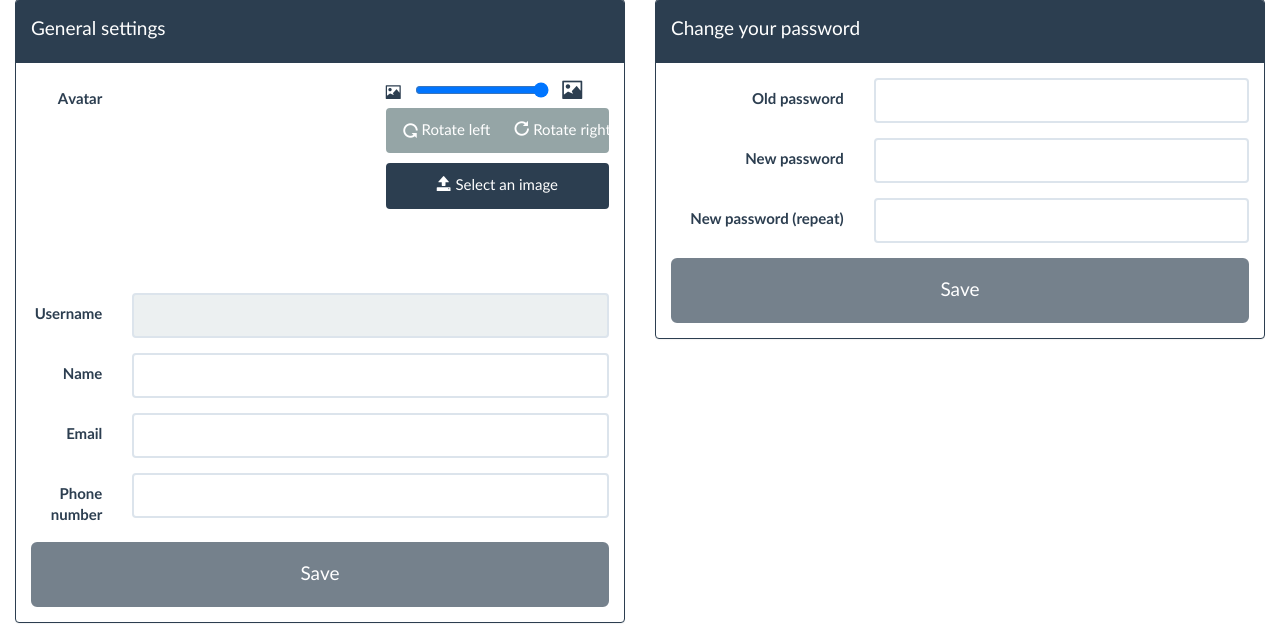
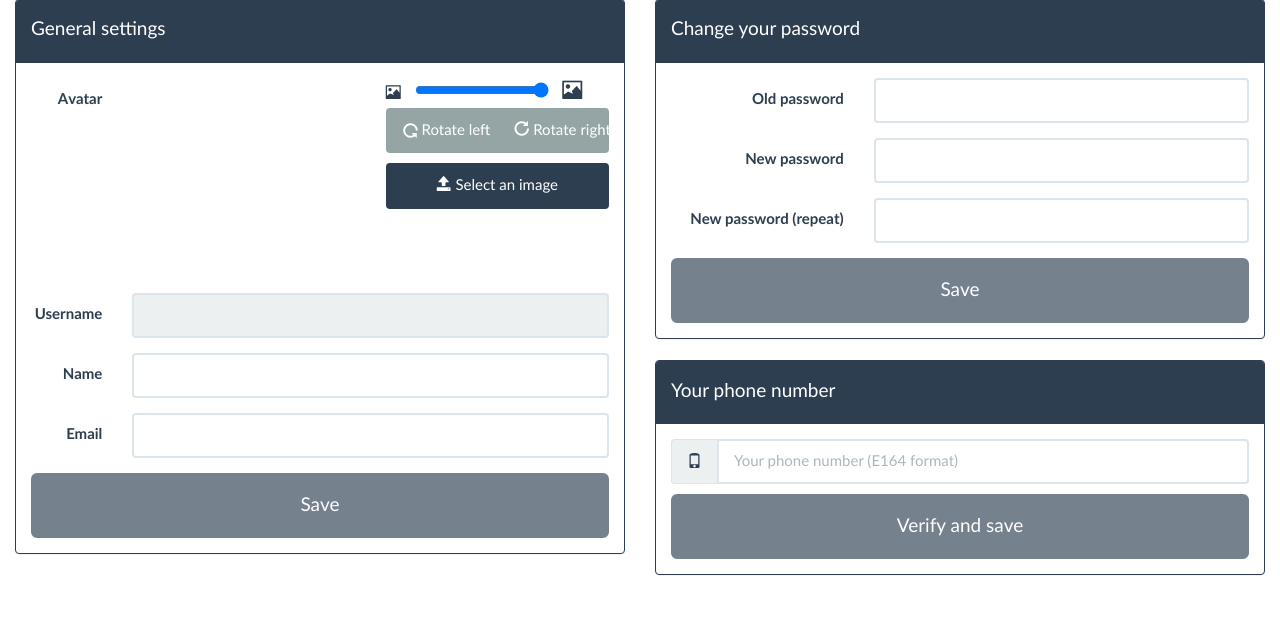
Before and after one commit to aqimon/aqimon_web, a Python web app: template MakerWeek/templates/user/settings.html in a window 1280 px wide. Shown: the part 198-842 px from the top of the page. After the commit the page ends 773 px from the top, so only its background shows below. Run offline with Jinja, Linux system fonts and the light colour scheme; the template is opened without the code that fills it, so the values that code supplies are empty.

Commit message:
Implement SMS verification

```diff
--- a/MakerWeek/async.py
+++ b/MakerWeek/async.py
@@ -33,3 +33,9 @@ def deleteClient(clientID):
 def exportClient(clientID, format, compression):
     redis = getRedis()
     redis.publish("export_client", json.dumps({"clientID": clientID, "format": format, "compression": compression}))
+
+
+def sendSMSVerify(phone, verifyCode):
+    redis = getRedis()
+    redis.publish("sms", json.dumps(
+        {"dst": phone, "transactional": True, "msg": "Your verification code is {}".format(verifyCode)}))
--- a/MakerWeek/async_queue/async_queue.py
+++ b/MakerWeek/async_queue/async_queue.py
@@ -7,11 +7,14 @@ from redis import StrictRedis
 from MakerWeek.async_queue.delete_client import DeleteClient
 from MakerWeek.async_queue.export import ExportClient
 from MakerWeek.async_queue.mail import Mail
+from MakerWeek.async_queue.mail_ses import SESMailVerify
 from MakerWeek.async_queue.notification import Notification
 from MakerWeek.async_queue.sms import SMS
 
 table = {
     "mail": Mail(),
+    # "mail": SESMail(),
+    "mail_verify": SESMailVerify(),
     "notification": Notification(),
     "delete_client": DeleteClient(),
     "export_client": ExportClient(),
--- a/MakerWeek/authentication.py
+++ b/MakerWeek/authentication.py
@@ -29,7 +29,6 @@ def register():
     username = request.form['username']
     password = request.form['password']
     email = request.form['email']
-    phone = request.form['phone']
     User.add(username, password, email, phone)
     return redirect("/login?created")
 
--- a/MakerWeek/realtime.py
+++ b/MakerWeek/realtime.py
@@ -115,5 +115,5 @@ def handleIncoming(data):
 def broadcastEvent(obj, private=False):
     if not private:
         realtimeServer.send(obj, json=True, room="index")
-    clientRoom = "client_{}".format(obj['clientID'])
+    clientRoom = "client_{}".format(obj['id'])
     realtimeServer.send(obj, json=True, room=clientRoom)
--- a/MakerWeek/static/js/user/settings.js
+++ b/MakerWeek/static/js/user/settings.js
@@ -1,13 +1,67 @@
-var generalButton=$("#general-submit"), passwordButton=$("#password-submit");
+var generalButton=$("#general-submit"), passwordButton=$("#password-submit"), phone;
 
 function enableGeneralButton(){
     generalButton.prop("disabled", false);
 }
 
-$("#phone, #realname, #email").on("input", enableGeneralButton)
+$("#verify-resend").on("click", function(){
+    $("#error-alert-modal").hide();
+    $("#verify-resend").html("Loading");
+    $("#verify-resend").prop("disabled", true);
+    $.getJSON("/ajax/resendPhoneVerification", {"phone": phone}, function(data){
+        if (data.result != "success"){
+            $("#verify-code-modal").modal('show');
+        }
+        $("#verify-resend").html("Resend code");
+        $("#verify-resend").prop("disabled", false);
+    })
+})
+
+
+$("#phone-submit").on("click", function(){
+    $("#success-alert").hide();
+    $("#error-alert").hide();
+    phone = $("#phone").val();
+    $("#phone-submit").html("Loading");
+    $("#phone-submit").prop("disabled", true);
+    $.getJSON("/ajax/initiatePhoneVerification", {"phone": phone}, function(data){
+        if (data.result == "invalid number"){
+            $("#error").text("Invalid phone number");
+            $("#error-alert").show(400);
+        } else {
+            $("#verify-code-modal").modal('show');
+        }
+        $("#phone-submit").html("Verify and save");
+        $("#phone-submit").prop("disabled", false);
+    })
+})
+
+$("#verify-submit").on("click", function(){
+    $("#error-alert-modal").hide();
+    $("#verify-submit").html("Loading");
+    $("#verify-submit").prop("disabled", true);
+    verifyCode = $("#verify-code").val();
+    $.getJSON("/ajax/answerPhoneVerification", {"phone": phone, "verifyCode": verifyCode}, function(data){
+        if (data.result == 'success') {
+            $("#verify-code-modal").modal('hide');
+            $("#success-alert").show(400);
+        } else {
+            $("#error-modal").text(data.result);
+            $("#error-alert-modal").show(400);
+        }
+        $("#verify-submit").html("Verify code");
+        $("#verify-submit").prop("disabled", false);
+    })
+})
+
+$("#realname, #email").on("input", enableGeneralButton)
 
 $("input[id|=password]").on("input", function(e){
     passwordButton.prop("disabled", false);
+})
+
+$("#phone").on("input", function(e){
+    $("#phone-submit").prop("disabled", false);
 })
 
 generalButton.click(function(){
@@ -17,12 +71,10 @@ generalButton.click(function(){
     generalButton.prop('disabled', true);
     data={
         email: $("#email").val(),
-        phone: $("#phone").val(),
         realname: $("#realname").val(),
         avatar: $('#image-cropper').cropit('export', {
                     type: 'image/jpeg',
-                    quality: 0.75,
-                    originalSize: true
+                    quality: 0.9
                 })
     }
     $.post("/ajax/user_settings/save_general", data, function(data){
--- a/MakerWeek/templates/authentication/register.html
+++ b/MakerWeek/templates/authentication/register.html
@@ -26,10 +26,7 @@
                 <span class="input-group-addon"><span class="glyphicon glyphicon-lock"></span></span>
                 <input type="password" name="password-repeat" placeholder="Your password (again)" class="form-control">
             </div>
-            <div class="input-group">
-                <span class="input-group-addon"><span class="glyphicon glyphicon-phone"></span></span>
-                <input type="text" name="phone" placeholder="Your phone number (E164 format)" class="form-control">
-            </div>
+            You can add your phone number later for notification purpose
             <button type="submit" class="btn btn-block btn-primary btn-lg">Submit</button>
         </form>
     </div>
--- a/MakerWeek/templates/map.html
+++ b/MakerWeek/templates/map.html
@@ -12,7 +12,7 @@
 </div>
 {% endblock %}
 {% block js %}
-<script src="/static/js/jquery.js"></script>
+{{ wsAuthInfo() }}
 <script src="/static/js/sprintf.js"></script>
 <script src="https://maps.googleapis.com/maps/api/js?key=AIzaSyAZTqvLB97t4V1CcpRgokk4KEt7QAV4adg&libraries=places&language=en&region=VN"></script>
 <script src="/static/js/socketio.js"></script>
--- a/MakerWeek/templates/tags.html
+++ b/MakerWeek/templates/tags.html
@@ -27,7 +27,5 @@
 <script>
     tagTitle = decodeURI("{{ tagTitle }}");
     resultLoad(resultPage);
-
-
 </script>
 {% endblock %}
--- a/MakerWeek/templates/user/settings.html
+++ b/MakerWeek/templates/user/settings.html
@@ -34,6 +34,15 @@
     .cropit-image-zoom-input[disabled] {
       opacity: .2;
     }
+    .modal-body {
+        text-align: center;
+    }
+    #verify-code {
+        margin: 10px auto;
+        max-width: 60%;
+        font-size: 25px;
+        text-align: center;
+    }
 </style>
 {% endblock %}
 {% block content %}
@@ -45,7 +54,7 @@
         <strong>Settings saved</strong>
     </div>
     <div class="alert alert-danger" role="alert" id="error-alert">
-        <strong>Oh nose!</strong> Whatever errors happened
+        <strong>Oh nose!</strong> Whatever errors happened: <span id="error"></span>
     </div>
     <div class="row">
         <div class="col-lg-6">
@@ -115,12 +124,6 @@
                                 <input id="email" type="text" class="form-control" value="{{ g.user.email }}">
                             </div>
                         </div>
-                        <div class="form-group">
-                            <label for="phone" class="control-label col-sm-2">Phone number</label>
-                            <div class="col-sm-10">
-                                <input id="phone" type="text" class="form-control" value="{{ g.user.phone }}">
-                            </div>
-                        </div>
                         <button type="submit" class="btn btn-block btn-primary btn-lg" id="general-submit"
                                 disabled>Save
                         </button>
@@ -161,6 +164,47 @@
                     </form>
                 </div>
             </div>
+            <div class="panel panel-primary">
+                <div class="panel-heading">
+                    <h4>
+                        Your phone number
+                    </h4>
+                </div>
+                <div class="panel-body">
+                    <form action="#" class="form-horizontal" onclick="return false;">
+                        <div class="input-group">
+                            <span class="input-group-addon"><span class="glyphicon glyphicon-phone"></span></span>
+                            <input type="text" id="phone" placeholder="Your phone number (E164 format)"
+                                   class="form-control" value="{{ g.user.phone }}">
+                        </div>
+                        <button type="submit" class="btn btn-block btn-primary btn-lg" id="phone-submit"
+                                disabled>Verify and save
+                        </button>
+                    </form>
+                </div>
+            </div>
+        </div>
+    </div>
+    <div class="modal fade" id="verify-code-modal">
+        <div class="modal-dialog">
+            <div class="modal-content">
+                <div class="modal-header">
+                    <button type="button" class="close" data-dismiss="modal" aria-hidden="true">&times;</button>
+                    <h4 class="modal-title">Verify your phone number</h4>
+                </div>
+                <div class="modal-body">
+                    <div class="alert alert-danger" role="alert" id="error-alert-modal">
+                        <strong>Oh nose!</strong> Whatever errors happened: <span id="error-modal"></span>
+                    </div>
+                    We've sent you a message containing a verify code. Please enter it below
+                    <input type="text" class="form-control" id="verify-code">
+                </div>
+                <div class="modal-footer">
+                    <button type="button" class="btn btn-default" data-dismiss="modal">Abort the process</button>
+                    <button type="button" class="btn btn-primary" id="verify-resend">Resend code</button>
+                    <button type="button" class="btn btn-primary" id="verify-submit">Verify code</button>
+                </div>
+            </div>
         </div>
     </div>
 </div>
```
Also changed, not shown: MakerWeek/ajax.py (+64 -4 lines), MakerWeek/async_queue/mail_ses.py (added, +49 -0 lines), MakerWeek/async_queue/notification.py (+8 -10 lines), MakerWeek/async_queue/sms.py (+13 -1 lines), MakerWeek/common.py (+14 -0 lines), MakerWeek/database/database.py (+12 -3 lines), MakerWeek/templates/index.html (+44 -6 lines), spam.py (+6 -4 lines).
